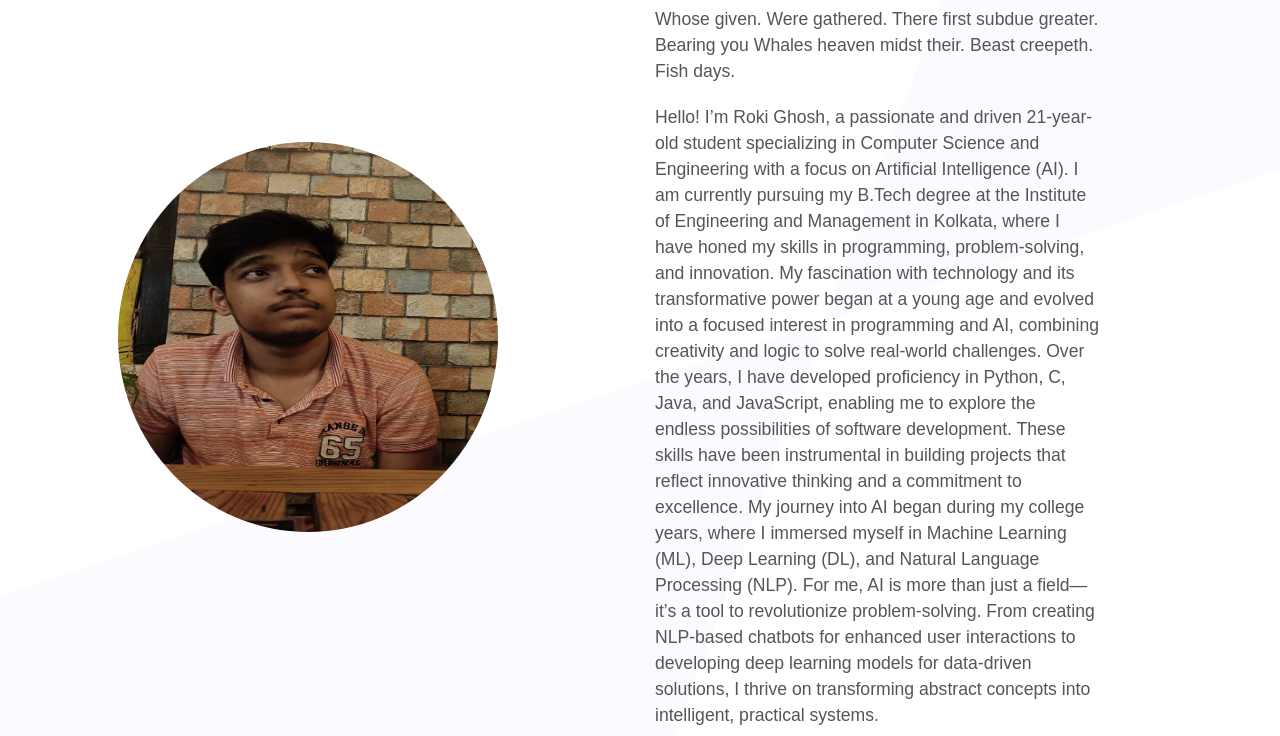
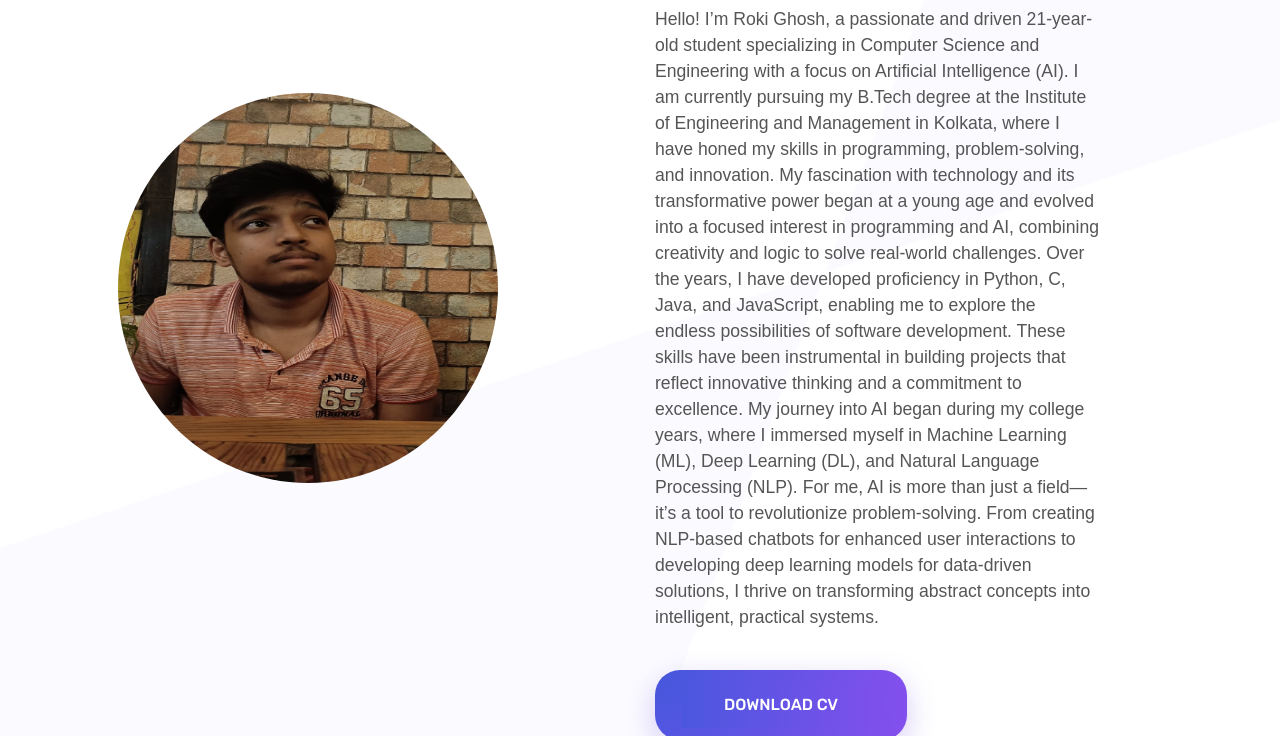
Before and after one commit to ROKIGHOSH/Portfolio_Roki, a plain HTML site: page about.html in a window 1280 px wide. Shown: the part 364-1100 px from the top of the page. Drawn offline with Linux system fonts and the light colour scheme.

Commit message:
initial commit

```diff
--- a/about.html
+++ b/about.html
@@ -1,24 +1,20 @@
 <!doctype html>
 <html lang="en">
-
 <head>
-    <!-- Required meta tags -->
     <meta charset="utf-8">
     <meta name="viewport" content="width=device-width, initial-scale=1, shrink-to-fit=no">
     <link rel="icon" href="roki3.jpeg" type="image/png">
     <title>About Us</title>
-    <!-- Bootstrap CSS -->
     <link rel="stylesheet" href="css/bootstrap.css">
     <link rel="stylesheet" href="vendors/linericon/style.css">
     <link rel="stylesheet" href="css/font-awesome.min.css">
     <link rel="stylesheet" href="vendors/owl-carousel/owl.carousel.min.css">
     <link rel="stylesheet" href="css/magnific-popup.css">
     <link rel="stylesheet" href="vendors/nice-select/css/nice-select.css">
-    <!-- main css -->
     <link rel="stylesheet" href="css/style.css">
     <style>
         body {
-            background-color: #ffffff; /* White background */
+            background-color: #ffffff;
             font-family: 'Arial', sans-serif;
         }
 
@@ -93,7 +89,6 @@
 </head>
 
 <body>
-    <!--================ Start Header Area =================-->
     <header class="header_area">
         <div class="main_menu">
             <nav class="navbar navbar-expand-lg navbar-light">
@@ -116,9 +111,6 @@
             </nav>
         </div>
     </header>
-    <!--================ End Header Area =================-->
-
-    <!--================ Start About Us Area =================-->
     <section class="about_area section_gap">
         <div class="container">
             <div class="row justify-content-start align-items-center">
@@ -130,10 +122,6 @@
                 <div class="offset-lg-1 col-lg-5">
                     <div class="main_title text-left">
                         <h2>Let’s <br> Introduce About <br> Myself</h2>
-                        <p>
-                            Whose given. Were gathered. There first subdue greater. Bearing you Whales heaven
-                            midst their. Beast creepeth. Fish days.
-                        </p>
                         <p>
                             Hello! I’m Roki Ghosh, a passionate and driven 21-year-old student specializing in Computer Science and Engineering with a focus on Artificial Intelligence (AI). I am currently pursuing my B.Tech degree at the Institute of Engineering and Management in Kolkata, where I have honed my skills in programming, problem-solving, and innovation. My fascination with technology and its transformative power began at a young age and evolved into a focused interest in programming and AI, combining creativity and logic to solve real-world challenges.
 
@@ -169,7 +157,6 @@
                         </div>
                     </div>
                 </div>
-                <!-- College -->
                 <div class="col-lg-4 text-center">
                     <div class="education_card">
                         <img src="https://www.facultyplus.com/wp-content/uploads/2024/07/IEM-Logo-2019-4-1-1-300x209.png" alt="College" class="education_img">
@@ -246,10 +233,6 @@
             }
         }
     </style>
-
-    <!--================ End Education Section =================-->
-
-    <!--================ Footer Area =================-->
     <footer class="footer_area">
         <div class="container">
             <div class="row justify-content-center">
@@ -275,9 +258,6 @@
             </div>
         </div>
     </footer>
-    <!--================ End Footer Area =================-->
-
-    <!-- Optional JavaScript -->
     <script src="js/jquery-3.2.1.min.js"></script>
     <script src="js/popper.js"></script>
     <script src="js/bootstrap.min.js"></script>
```
Also changed, not shown: Projects.html (+0 -63 lines), Skills.html (+1 -16 lines), index.html (+1 -12 lines).
